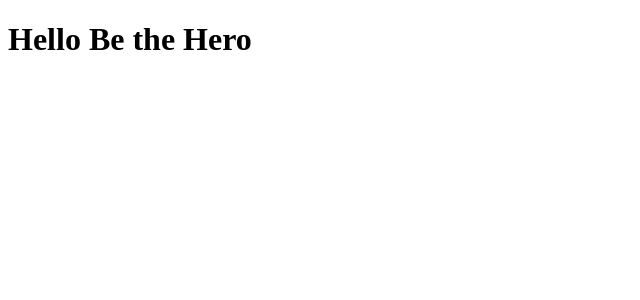
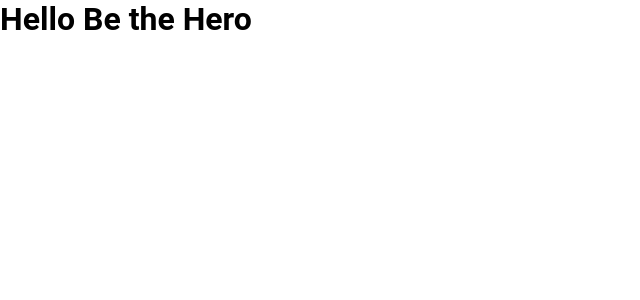
Before and after one commit to oigabrielteodoro/be-the-hero, a Next.js app: page / in a window 1280 px wide. Shown: the top 300 px of the page, without its empty margins (0-640 px from the left). Built offline with nearby package versions, Linux system fonts and the light colour scheme.

Commit message:
feat: created global styles

```diff
--- a/src/pages/_app.tsx
+++ b/src/pages/_app.tsx
@@ -1,7 +1,14 @@
 import { AppProps } from 'next/app';
 
+import { GlobalStyle } from '~/styles/global';
+
 function MyApp({ Component, pageProps }: AppProps) {
-  return <Component {...pageProps} />;
+  return (
+    <>
+      <GlobalStyle />
+      <Component {...pageProps} />
+    </>
+  );
 }
 
 export default MyApp;
--- /dev/null
+++ b/src/styles/global.ts
@@ -0,0 +1,52 @@
+import { createGlobalStyle } from 'styled-components';
+
+export const GlobalStyle = createGlobalStyle`
+  * {
+    margin: 0;
+    padding: 0;
+    outline: 0;
+    box-sizing: border-box;
+  }
+
+  :root {
+    --red-400: #E02041;
+
+    --white: #FFFFFF;
+
+    --background: ##F0F0F5;
+
+    --gray-50: ##DCDCE6;
+    --gray-100: ##A8A8B3;
+    --gray-400: ##737380;
+    --gray-800: ##41414D;
+
+    --black-800: ##13131A;
+  }
+
+  body {
+    background: var(--background);
+    -webkit-font-smoothing: antialiased;
+  }
+
+  body, input, textarea, button {
+    font-family: 'Roboto', sans-serif;
+    font-weight: 400;
+  }
+
+  button {
+    cursor: pointer;
+  }
+
+  a {
+    text-decoration: none;
+  }
+
+  ul {
+    list-style: none;
+  }
+
+  &::selection {
+    color: var(--white);
+    background: var(--red-400);
+  }
+`;
```
Also changed, not shown: public/static/img/logo.svg (added), public/static/img/peoples.svg (added).
